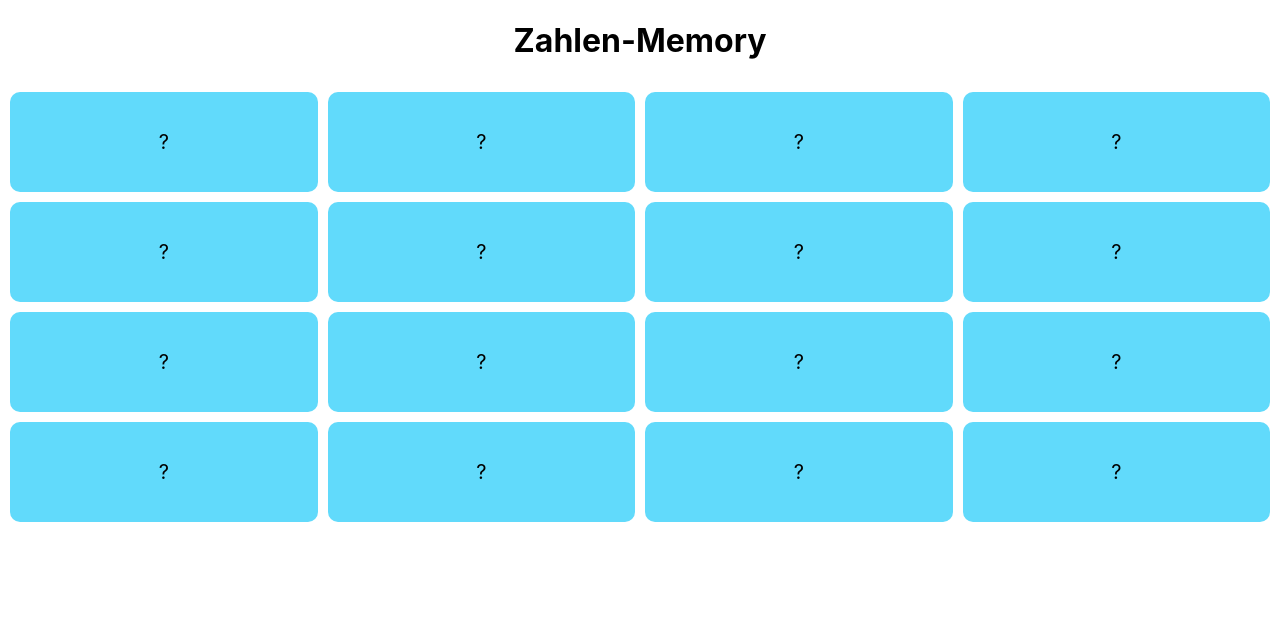
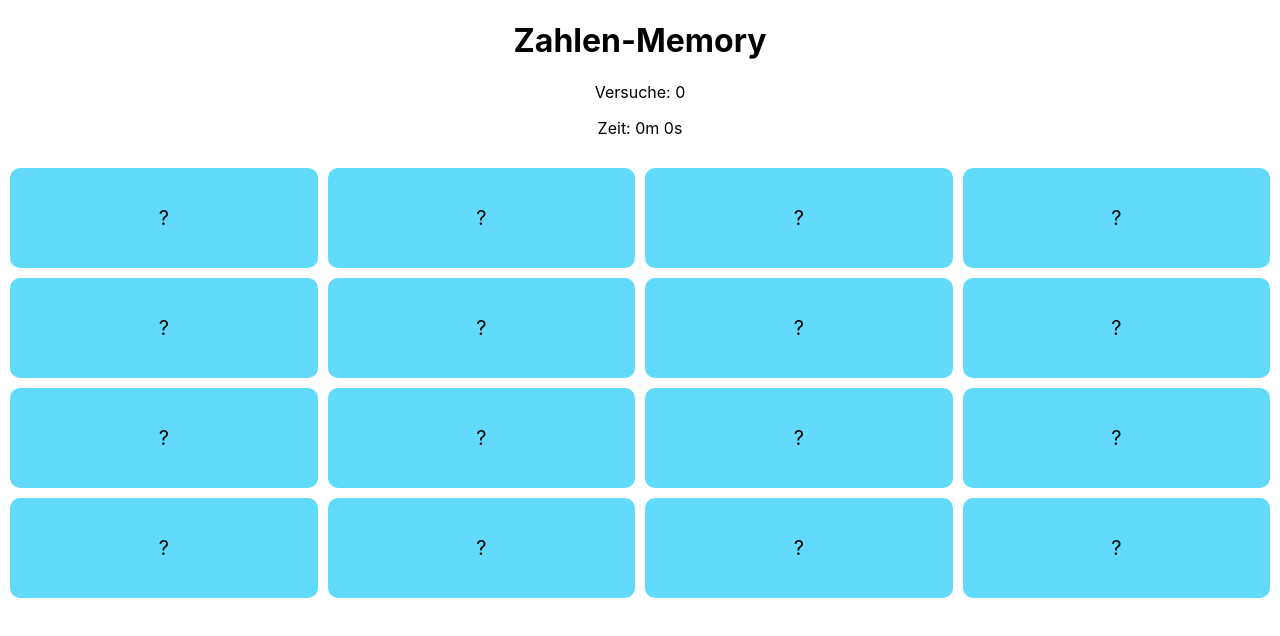
Before and after one commit to hssw24/mem, a React (Create React App) app: page / in a window 1280 px wide. Shown: the top 636 px of the page. Built offline with nearby package versions, Linux system fonts and the light colour scheme.

Commit message:
Beschreibung der Änderungen

```diff
--- a/src/App.css
+++ b/src/App.css
@@ -63,3 +63,20 @@
     font-size: 14px;
   }
 }
+
+.game-over {
+  margin-top: 20px;
+}
+
+.game-over button {
+  background-color: #61dafb;
+  color: white;
+  padding: 10px 20px;
+  border: none;
+  border-radius: 5px;
+  cursor: pointer;
+}
+
+.game-over button:hover {
+  background-color: #4caf50;
+}
--- a/src/App.js
+++ b/src/App.js
@@ -1,4 +1,4 @@
-import React, { useState, useEffect } from 'react';
+import React, { useState, useEffect, useRef } from 'react';
 import './App.css';
 
 const generateCards = () => {
@@ -27,16 +27,41 @@ function App() {
   const [cards, setCards] = useState(generateCards());
   const [flippedCards, setFlippedCards] = useState([]);
   const [matchedCards, setMatchedCards] = useState([]);
+  const [attempts, setAttempts] = useState(0);
+  const [time, setTime] = useState(0);
+  const [rounds, setRounds] = useState(0);
+  const [totalAttempts, setTotalAttempts] = useState(0);
+  const [totalTime, setTotalTime] = useState(0);
+  const [gameOver, setGameOver] = useState(false);
+
+  const timerRef = useRef(null);
+
+  // Start den Timer bei Spielbeginn
+  useEffect(() => {
+    timerRef.current = setInterval(() => {
+      setTime(prevTime => prevTime + 10); // 10-Sekunden-Intervalle
+    }, 10000);
+
+    return () => clearInterval(timerRef.current); // Timer beim Beenden des Spiels stoppen
+  }, []);
+
+  useEffect(() => {
+    if (matchedCards.length === cards.length && cards.length > 0) {
+      // Spielende
+      clearInterval(timerRef.current);
+      setGameOver(true);
+      setTotalAttempts(totalAttempts + attempts);
+      setTotalTime(totalTime + time);
+    }
+  }, [matchedCards, cards]);
 
   const handleCardClick = (index) => {
-    // Ignorieren, wenn die Karte schon umgedreht oder ein Match ist
     if (flippedCards.includes(index) || matchedCards.includes(index)) return;
 
-    // Karte umdrehen
     setFlippedCards([...flippedCards, index]);
 
-    // Wenn zwei Karten umgedreht sind, prüfen
     if (flippedCards.length === 1) {
+      setAttempts(attempts + 1); // Zähle einen neuen Versuch
       const firstCardIndex = flippedCards[0];
       const secondCardIndex = index;
 
@@ -47,20 +72,42 @@ function App() {
         (firstCard.type === 'question' && firstCard.answer === secondCard.answer) ||
         (firstCard.type === 'answer' && firstCard.answer === secondCard.answer)
       ) {
-        // Wenn sie übereinstimmen, hinzufügen zu den gefundenen Paaren
         setMatchedCards([...matchedCards, firstCardIndex, secondCardIndex]);
       }
 
-      // Zurücksetzen der umgedrehten Karten nach einer Verzögerung von 1,5 Sekunden
+      // Zurückdrehen der Karten nach 3 Sekunden
       setTimeout(() => {
         setFlippedCards([]);
-      }, 1500);
+      }, 3000);
     }
+  };
+
+  const resetGame = () => {
+    setCards(generateCards());
+    setFlippedCards([]);
+    setMatchedCards([]);
+    setAttempts(0);
+    setTime(0);
+    setGameOver(false);
+
+    timerRef.current = setInterval(() => {
+      setTime(prevTime => prevTime + 10); // Timer wieder starten
+    }, 10000);
+  };
+
+  const formatTime = (timeInSeconds) => {
+    const minutes = Math.floor(timeInSeconds / 60);
+    const seconds = timeInSeconds % 60;
+    return `${minutes}m ${seconds}s`;
   };
 
   return (
     <div className="App">
       <h1>Zahlen-Memory</h1>
+      <div>
+        <p>Versuche: {attempts}</p>
+        <p>Zeit: {formatTime(Math.floor(time / 10))}</p>
+      </div>
       <div className="grid">
         {cards.map((card, index) => (
           <div
@@ -77,6 +124,18 @@ function App() {
           </div>
         ))}
       </div>
+
+      {gameOver && (
+        <div className="game-over">
+          <h2>Spiel beendet!</h2>
+          <p>Anzahl der Runden: {rounds + 1}</p>
+          <p>Anzahl der Versuche in dieser Runde: {attempts}</p>
+          <p>Verstrichene Zeit: {formatTime(Math.floor(time / 10))}</p>
+          <p>Gesamtzeit: {formatTime(Math.floor(totalTime / 10))}</p>
+          <p>Gesamtzahl der Versuche: {totalAttempts}</p>
+          <button onClick={() => { setRounds(rounds + 1); resetGame(); }}>Nochmal spielen</button>
+        </div>
+      )}
     </div>
   );
 }
```
